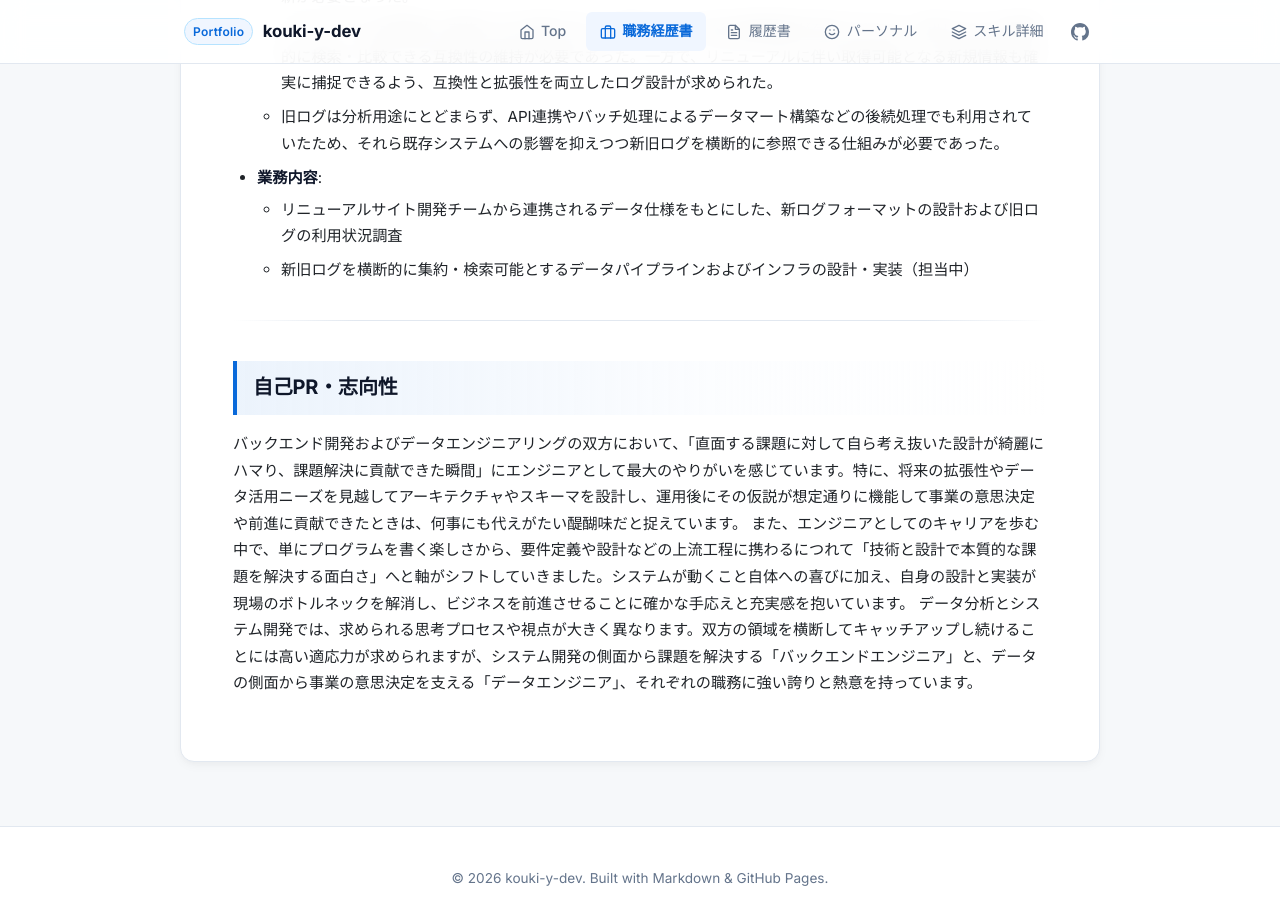
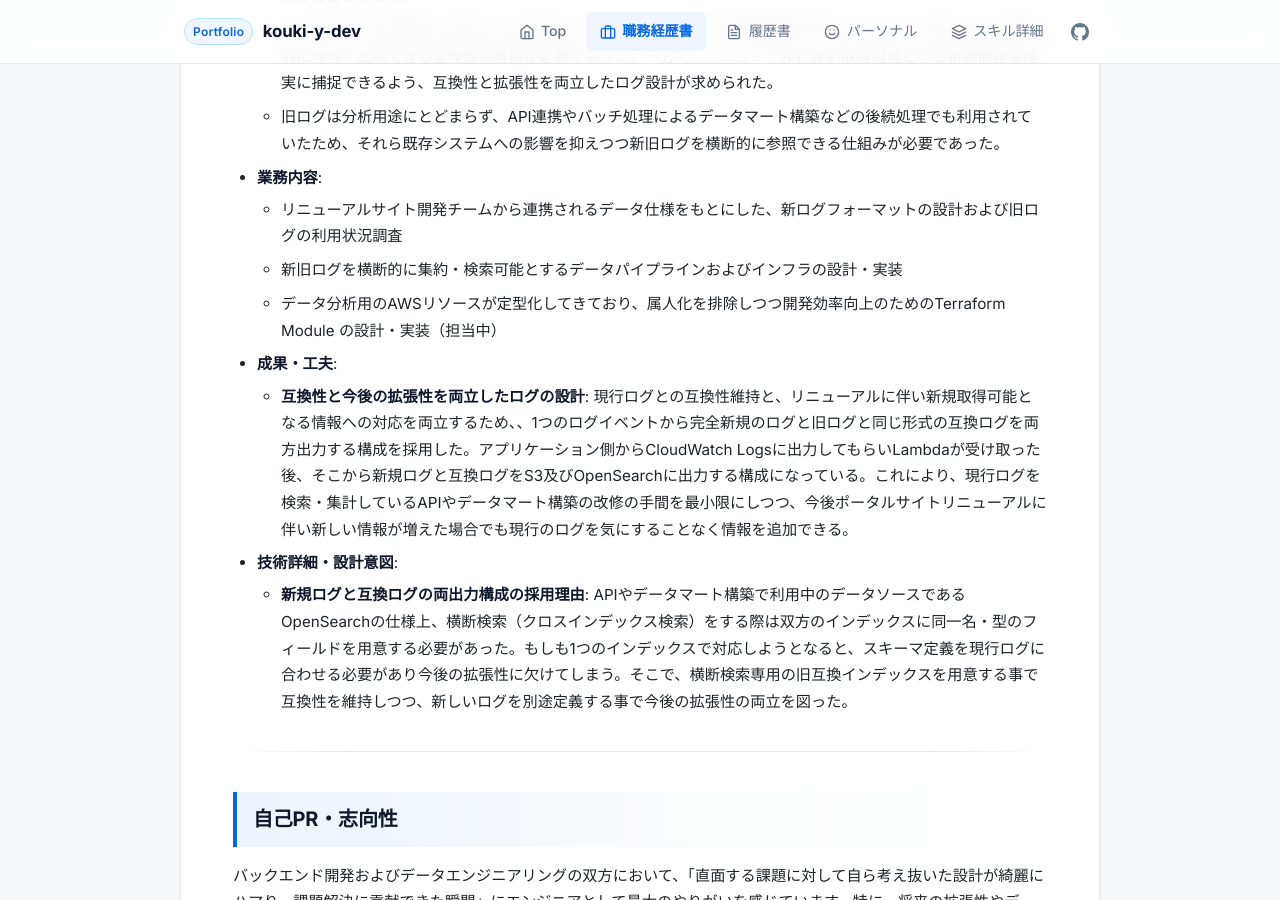
Before and after one commit to kouki-y-dev/about-me, a Jekyll site: the page built from docs/resume.md, in a window 1280 px wide and 900 px high, scrolled down 12422 px. Built offline with Jekyll 4.4.1, drawn with Linux system fonts in a browser that asks for light colours; our own code applies the rules of GitHub Pages for plain Markdown files.

Commit message:
update: 職務経歴書にデータパイプラインの設計・実装に関する詳細を追加

```diff
--- a/docs/resume.md
+++ b/docs/resume.md
@@ -282,7 +282,12 @@ API開発等で得たバックエンド開発の知見と、データパイプ
   - 旧ログは分析用途にとどまらず、API連携やバッチ処理によるデータマート構築などの後続処理でも利用されていたため、それら既存システムへの影響を抑えつつ新旧ログを横断的に参照できる仕組みが必要であった。
 - **業務内容**:
   - リニューアルサイト開発チームから連携されるデータ仕様をもとにした、新ログフォーマットの設計および旧ログの利用状況調査
-  - 新旧ログを横断的に集約・検索可能とするデータパイプラインおよびインフラの設計・実装（担当中）
+  - 新旧ログを横断的に集約・検索可能とするデータパイプラインおよびインフラの設計・実装
+  - データ分析用のAWSリソースが定型化してきており、属人化を排除しつつ開発効率向上のためのTerraform Module の設計・実装（担当中）
+- **成果・工夫**:
+  - **互換性と今後の拡張性を両立したログの設計**: 現行ログとの互換性維持と、リニューアルに伴い新規取得可能となる情報への対応を両立するため、、1つのログイベントから完全新規のログと旧ログと同じ形式の互換ログを両方出力する構成を採用した。アプリケーション側からCloudWatch Logsに出力してもらいLambdaが受け取った後、そこから新規ログと互換ログをS3及びOpenSearchに出力する構成になっている。これにより、現行ログを検索・集計しているAPIやデータマート構築の改修の手間を最小限にしつつ、今後ポータルサイトリニューアルに伴い新しい情報が増えた場合でも現行のログを気にすることなく情報を追加できる。
+- **技術詳細・設計意図**:
+  - **新規ログと互換ログの両出力構成の採用理由**: APIやデータマート構築で利用中のデータソースであるOpenSearchの仕様上、横断検索（クロスインデックス検索）をする際は双方のインデックスに同一名・型のフィールドを用意する必要があった。もしも1つのインデックスで対応しようとなると、スキーマ定義を現行ログに合わせる必要があり今後の拡張性に欠けてしまう。そこで、横断検索専用の旧互換インデックスを用意する事で互換性を維持しつつ、新しいログを別途定義する事で今後の拡張性の両立を図った。
 
 ---
 
```
